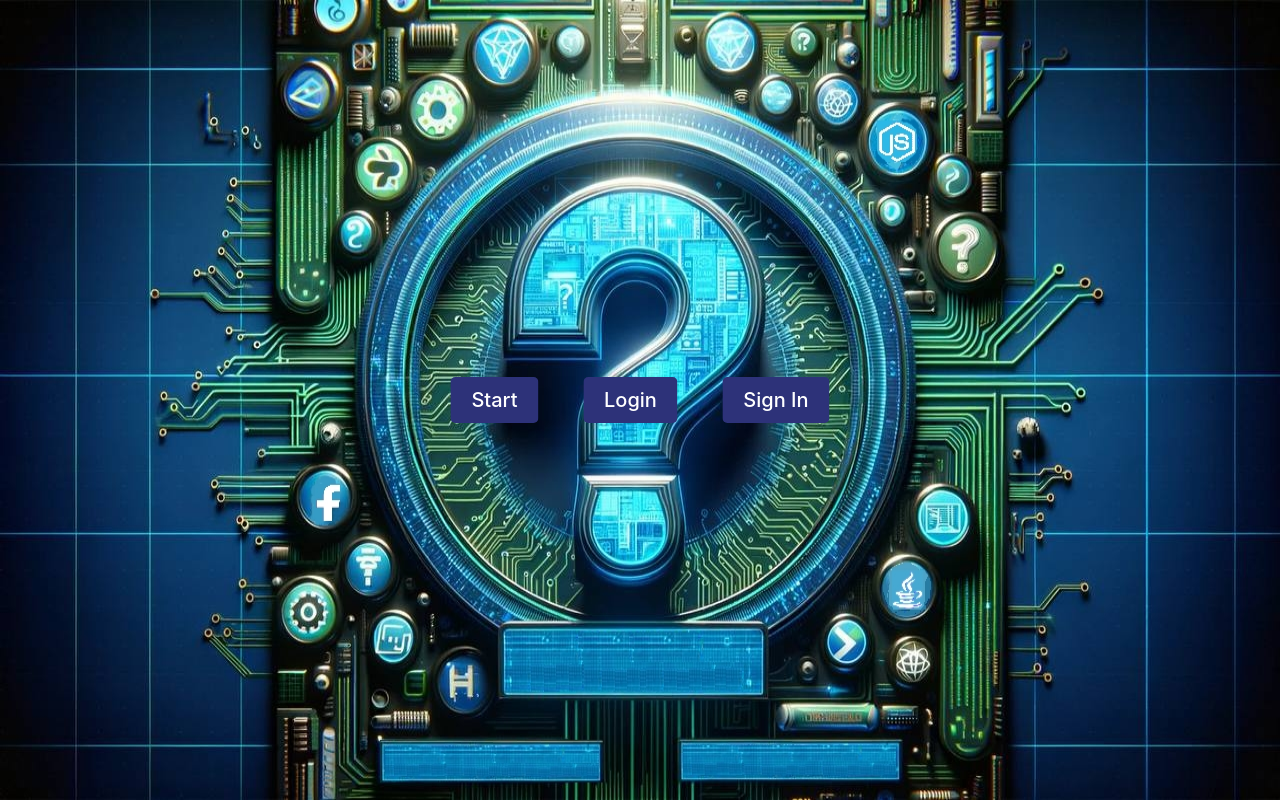
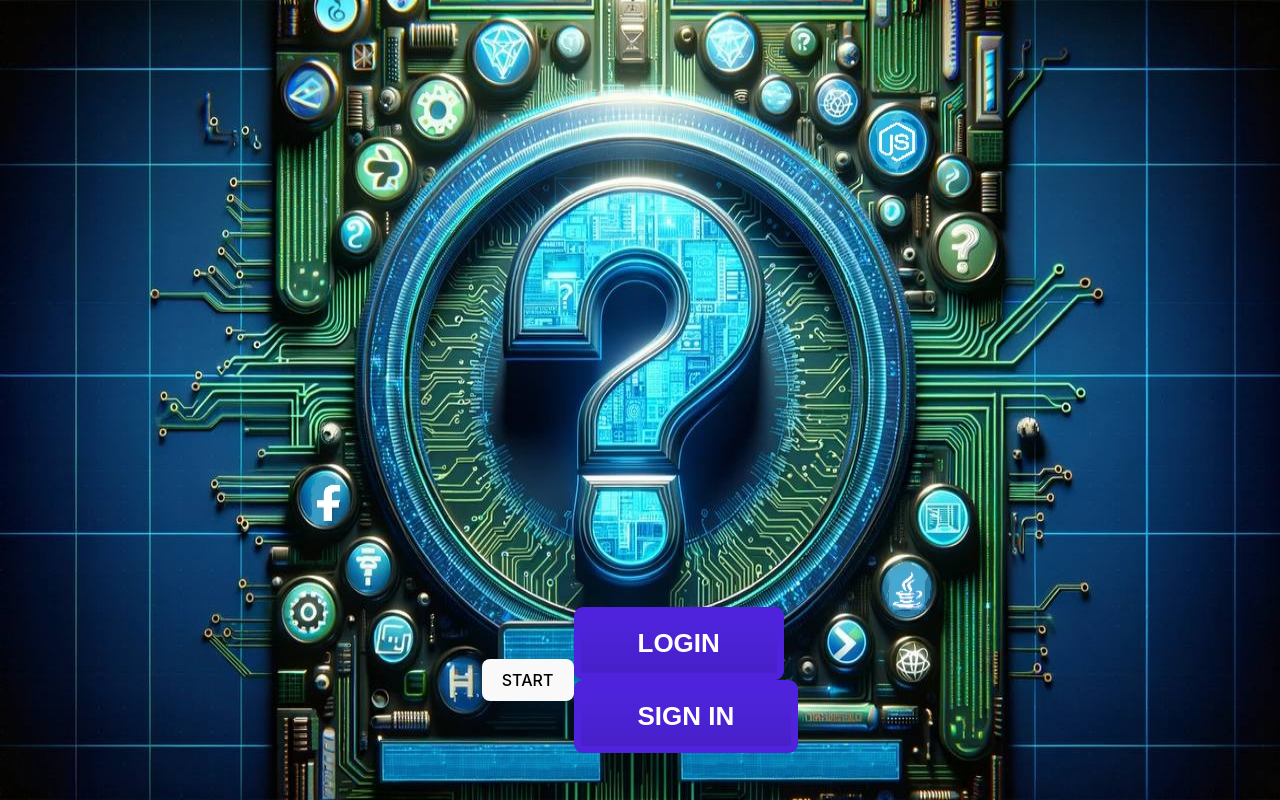
Before and after one commit to Ryuuket/quizz-app, a Svelte app in the folder front/: page / in a window 1280 px wide. Built offline with nearby package versions, Linux system fonts and the light colour scheme.

Commit message:
boutons en cours de placement

```diff
--- a/front/src/App.svelte
+++ b/front/src/App.svelte
@@ -1,8 +1,24 @@
 <script lang="ts">
   let url = "";
   const navigate = (path: string) => (url = path);
+  import { onMount } from "svelte";
+  import interact from "interactjs";
+</script>
 
-</script>
+<div class="background">
+  <div class="cache"></div>
+  <div class="button-container">
+    <div class="buttonStart">
+      <button class="button1" on:click={() => navigate("/start")}>START</button>
+    </div>
+    <div class="buttonLogs">
+      <button class="button" on:click={() => navigate("/login")}>Login</button>
+      <button class="button" on:click={() => navigate("/signin")}
+        >Sign In</button
+      >
+    </div>
+  </div>
+</div>
 
 <style>
   .background {
@@ -12,36 +28,89 @@
     width: 100%;
     height: 100%;
     background-image: url("./lib/homepage.jpg");
-    background-size: 100% 100%; /* change this line */
+    background-size: 100% 100%;
     background-position: center;
   }
   .button-container {
-    position: absolute;
-    top: 50%;
-    left: 50%;
-    transform: translate(-50%, -50%);
-    text-align: center;
+    height: 20%;
+    width: 100%;
+    display: flex;
+    justify-content: center;
+    align-items: center;
   }
   .button {
-    display: inline-block;
-    margin: 20px;
-    padding: 10px 20px;
-    font-size: 20px;
+    display: flex;
+
+    text-align: center;
+    vertical-align: middle;
+    padding: 14px 57px;
+    border: 7px solid #4e23db;
+    border-radius: 9px;
+    background: #4f24de;
+    background: -webkit-gradient(
+      linear,
+      left top,
+      left bottom,
+      from(#4f24de),
+      to(#4820c9)
+    );
+    background: -moz-linear-gradient(top, #4f24de, #4820c9);
+    background: linear-gradient(to bottom, #4f24de, #4820c9);
+    -webkit-box-shadow: #adacbf 0px 0px 0px 0px;
+    -moz-box-shadow: #adacbf 0px 0px 0px 0px;
+    box-shadow: #adacbf 0px 0px 0px 0px;
+    font: normal normal bold 26px arial;
+    color: #ffffff;
     text-decoration: none;
-    color: white;
-    background-color: #2d3279;
-    border-radius: 5px;
-    transition: background-color 0.3s;
+    text-transform: uppercase;
   }
   .button:hover {
-    background-color: #0056b3;
+    border: 7px solid #7d38ff;
+    background: #5f2bff;
+    background: -webkit-gradient(
+      linear,
+      left top,
+      left bottom,
+      from(#5f2bff),
+      to(#5626f1)
+    );
+    background: -moz-linear-gradient(top, #5f2bff, #5626f1);
+    background: linear-gradient(to bottom, #5f2bff, #5626f1);
+    color: #ffffff;
+    text-decoration: none;
+    text-transform: uppercase;
+    margin-bottom: 10px;
+  }
+  .button:active {
+    background: #2f1685;
+    background: -webkit-gradient(
+      linear,
+      left top,
+      left bottom,
+      from(#2f1685),
+      to(#4820c9)
+    );
+    background: -moz-linear-gradient(top, #2f1685, #4820c9);
+    background: linear-gradient(to bottom, #2f1685, #4820c9);
+    text-transform: uppercase;
+  }
+  .button:focus {
+    text-transform: uppercase;
+  }
+  /*.button:before {
+    content: "\0000a0";
+    display: inline-block;
+    height: 24px;
+    width: 24px;
+    line-height: 24px;
+    margin: 0 4px -6px -4px;
+    position: relative;
+    top: 0px;
+    left: 0px;
+  }*/
+  .cache {
+    height: 75%;
+    width: 100%;
+
   }
 </style>
-
-<div class="background">
-  <div class="button-container">
-    <button class="button" on:click={() => navigate("/start")}>Start</button>
-    <button class="button" on:click={() => navigate("/login")}>Login</button>
-    <button class="button" on:click={() => navigate("/signin")}>Sign In</button>
-  </div>
-</div>
```
